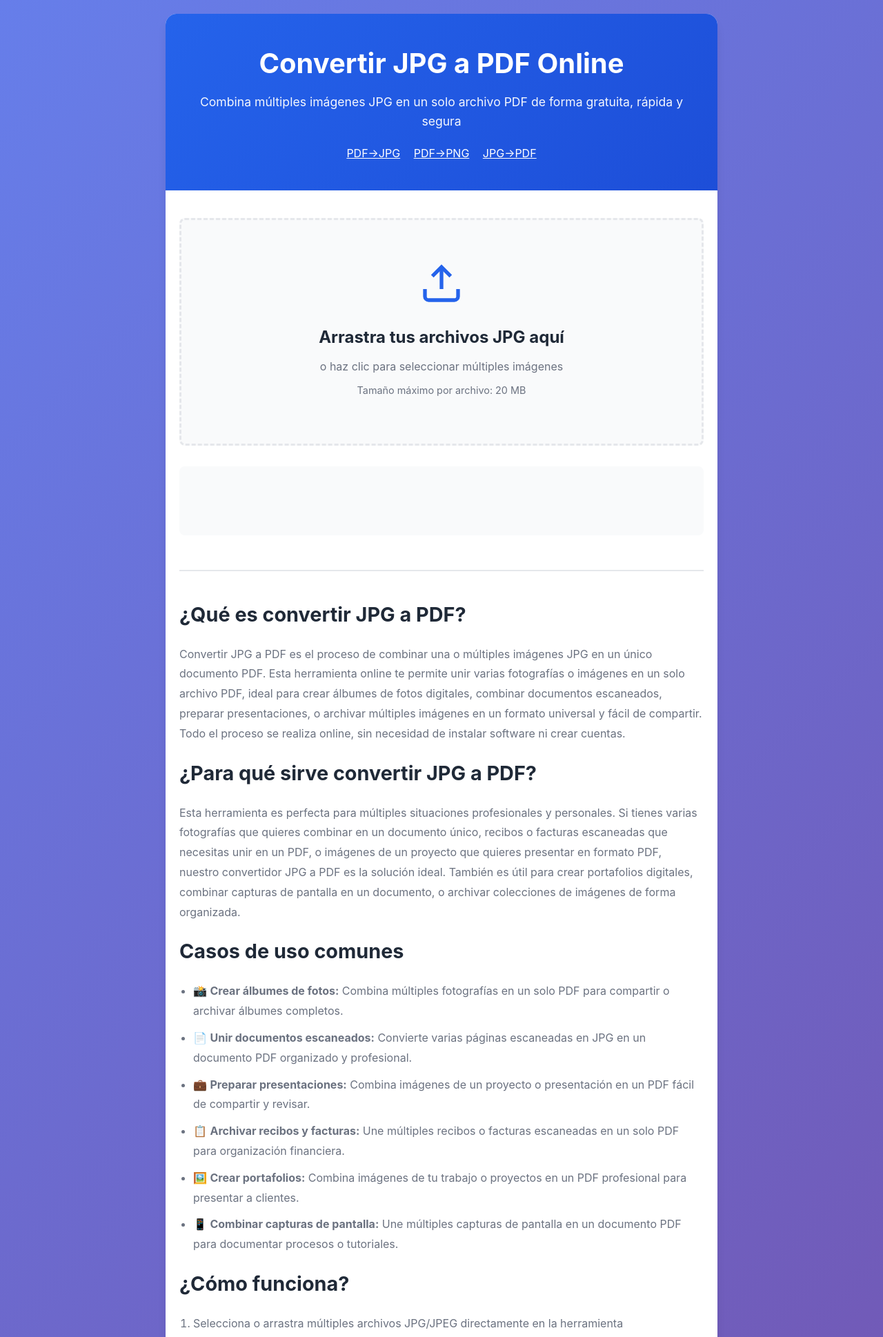
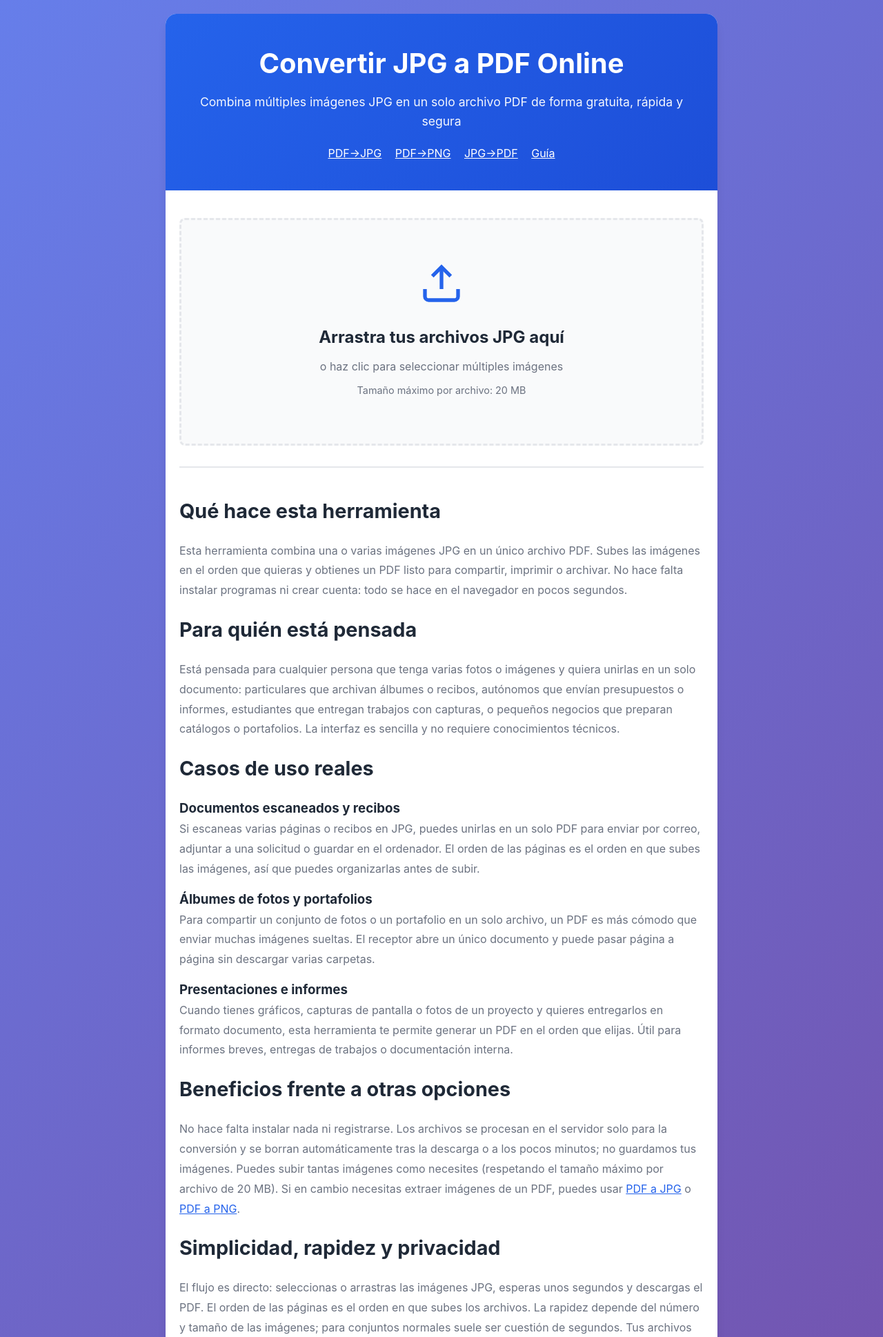
Before and after one commit to fixaconsultoria/pdf-to-jpg-converter, a Flask app: page /jpg-a-pdf in a window 1280 px wide. Shown: the top 1938 px of the page at 69% size. Run offline with Flask 3, Linux system fonts and the light colour scheme.

Commit message:
Update jpg_to_pdf.html

```diff
--- a/templates/jpg_to_pdf.html
+++ b/templates/jpg_to_pdf.html
@@ -14,8 +14,6 @@
     <link rel="icon" type="image/png" href="{{ url_for('static', filename='favicon.png') }}">
     <link rel="apple-touch-icon" href="{{ url_for('static', filename='favicon.png') }}">
 
-    <!-- Google AdSense - Reemplazar ca-pub-XXXXXXXXXX con tu Publisher ID real -->
-    <script async src="https://pagead2.googlesyndication.com/pagead/js/adsbygoogle.js?client=ca-pub-XXXXXXXXXX" crossorigin="anonymous"></script>
     <link rel="stylesheet" href="{{ url_for('static', filename='css/style.css') }}">
 </head>
 <body>
@@ -26,7 +24,8 @@
             <nav style="margin-top: 20px;">
                 <a href="/pdf-a-jpg" style="color: white; text-decoration: underline; margin-right: 15px;">PDF→JPG</a>
                 <a href="/pdf-a-png" style="color: white; text-decoration: underline; margin-right: 15px;">PDF→PNG</a>
-                <a href="/jpg-a-pdf" style="color: white; text-decoration: underline;">JPG→PDF</a>
+                <a href="/jpg-a-pdf" style="color: white; text-decoration: underline; margin-right: 15px;">JPG→PDF</a>
+                <a href="/como-convertir-pdf" style="color: white; text-decoration: underline;">Guía</a>
             </nav>
         </header>
 
@@ -83,76 +82,57 @@
                 </div>
             </div>
 
-            <!-- Google AdSense - Banner superior -->
-            <div class="ad-container" style="margin: 30px 0; text-align: center; min-height: 100px;">
-                <ins class="adsbygoogle"
-                     style="display:block"
-                     data-ad-client="ca-pub-XXXXXXXXXX"
-                     data-ad-slot="XXXXXXXXXX"
-                     data-ad-format="auto"
-                     data-full-width-responsive="true"></ins>
-                <script>
-                     (adsbygoogle = window.adsbygoogle || []).push({});
-                </script>
-            </div>
-
-            <div class="info-section">
-                <h2>¿Qué es convertir JPG a PDF?</h2>
+            <div class="info-section" style="max-width: 800px; margin: 30px auto 0;">
+                <h2>Qué hace esta herramienta</h2>
                 <p style="color: var(--text-secondary); line-height: 1.8; margin-bottom: 20px;">
-                    Convertir JPG a PDF es el proceso de combinar una o múltiples imágenes JPG en un único documento PDF. Esta herramienta online te permite unir varias fotografías o imágenes en un solo archivo PDF, ideal para crear álbumes de fotos digitales, combinar documentos escaneados, preparar presentaciones, o archivar múltiples imágenes en un formato universal y fácil de compartir. Todo el proceso se realiza online, sin necesidad de instalar software ni crear cuentas.
+                    Esta herramienta combina una o varias imágenes JPG en un único archivo PDF. Subes las imágenes en el orden que quieras y obtienes un PDF listo para compartir, imprimir o archivar. No hace falta instalar programas ni crear cuenta: todo se hace en el navegador en pocos segundos.
                 </p>
 
-                <h2>¿Para qué sirve convertir JPG a PDF?</h2>
+                <h2>Para quién está pensada</h2>
                 <p style="color: var(--text-secondary); line-height: 1.8; margin-bottom: 20px;">
-                    Esta herramienta es perfecta para múltiples situaciones profesionales y personales. Si tienes varias fotografías que quieres combinar en un documento único, recibos o facturas escaneadas que necesitas unir en un PDF, o imágenes de un proyecto que quieres presentar en formato PDF, nuestro convertidor JPG a PDF es la solución ideal. También es útil para crear portafolios digitales, combinar capturas de pantalla en un documento, o archivar colecciones de imágenes de forma organizada.
+                    Está pensada para cualquier persona que tenga varias fotos o imágenes y quiera unirlas en un solo documento: particulares que archivan álbumes o recibos, autónomos que envían presupuestos o informes, estudiantes que entregan trabajos con capturas, o pequeños negocios que preparan catálogos o portafolios. La interfaz es sencilla y no requiere conocimientos técnicos.
                 </p>
 
-                <h2>Casos de uso comunes</h2>
-                <ul class="features-list" style="margin-bottom: 20px;">
-                    <li>📸 <strong>Crear álbumes de fotos:</strong> Combina múltiples fotografías en un solo PDF para compartir o archivar álbumes completos.</li>
-                    <li>📄 <strong>Unir documentos escaneados:</strong> Convierte varias páginas escaneadas en JPG en un documento PDF organizado y profesional.</li>
-                    <li>💼 <strong>Preparar presentaciones:</strong> Combina imágenes de un proyecto o presentación en un PDF fácil de compartir y revisar.</li>
-                    <li>📋 <strong>Archivar recibos y facturas:</strong> Une múltiples recibos o facturas escaneadas en un solo PDF para organización financiera.</li>
-                    <li>🖼️ <strong>Crear portafolios:</strong> Combina imágenes de tu trabajo o proyectos en un PDF profesional para presentar a clientes.</li>
-                    <li>📱 <strong>Combinar capturas de pantalla:</strong> Une múltiples capturas de pantalla en un documento PDF para documentar procesos o tutoriales.</li>
-                </ul>
+                <h2>Casos de uso reales</h2>
+                <h3>Documentos escaneados y recibos</h3>
+                <p style="color: var(--text-secondary); line-height: 1.8; margin-bottom: 15px;">
+                    Si escaneas varias páginas o recibos en JPG, puedes unirlas en un solo PDF para enviar por correo, adjuntar a una solicitud o guardar en el ordenador. El orden de las páginas es el orden en que subes las imágenes, así que puedes organizarlas antes de subir.
+                </p>
+                <h3>Álbumes de fotos y portafolios</h3>
+                <p style="color: var(--text-secondary); line-height: 1.8; margin-bottom: 15px;">
+                    Para compartir un conjunto de fotos o un portafolio en un solo archivo, un PDF es más cómodo que enviar muchas imágenes sueltas. El receptor abre un único documento y puede pasar página a página sin descargar varias carpetas.
+                </p>
+                <h3>Presentaciones e informes</h3>
+                <p style="color: var(--text-secondary); line-height: 1.8; margin-bottom: 20px;">
+                    Cuando tienes gráficos, capturas de pantalla o fotos de un proyecto y quieres entregarlos en formato documento, esta herramienta te permite generar un PDF en el orden que elijas. Útil para informes breves, entregas de trabajos o documentación interna.
+                </p>
 
-                <h2>¿Cómo funciona?</h2>
-                <ol class="steps-list">
-                    <li>Selecciona o arrastra múltiples archivos JPG/JPEG directamente en la herramienta</li>
-                    <li>Espera a que se procese la conversión automáticamente</li>
-                    <li>Descarga el archivo PDF con todas las imágenes combinadas en orden</li>
-                </ol>
+                <h2>Beneficios frente a otras opciones</h2>
+                <p style="color: var(--text-secondary); line-height: 1.8; margin-bottom: 20px;">
+                    No hace falta instalar nada ni registrarse. Los archivos se procesan en el servidor solo para la conversión y se borran automáticamente tras la descarga o a los pocos minutos; no guardamos tus imágenes. Puedes subir tantas imágenes como necesites (respetando el tamaño máximo por archivo de 20 MB). Si en cambio necesitas extraer imágenes de un PDF, puedes usar <a href="/pdf-a-jpg" style="color: var(--primary-color);">PDF a JPG</a> o <a href="/pdf-a-png" style="color: var(--primary-color);">PDF a PNG</a>.
+                </p>
 
-                <h2>Características principales</h2>
-                <ul class="features-list">
-                    <li>✅ Combina múltiples imágenes JPG en un solo documento PDF de forma rápida y sencilla</li>
-                    <li>✅ Soporta archivos JPG y JPEG de cualquier tamaño y resolución</li>
-                    <li>✅ Sin límite de imágenes, puedes combinar tantas como necesites en un solo PDF</li>
-                    <li>✅ Completamente gratuito y sin necesidad de registro o creación de cuenta</li>
-                    <li>✅ Procesamiento rápido y seguro, tus archivos se eliminan automáticamente después de la conversión</li>
-                    <li>✅ Compatible con todos los navegadores modernos y dispositivos móviles</li>
-                    <li>✅ No requiere instalación de software, todo se procesa online en la nube</li>
-                    <li>✅ Mantiene el orden de las imágenes según cómo las selecciones o subas</li>
-                </ul>
+                <h2>Simplicidad, rapidez y privacidad</h2>
+                <p style="color: var(--text-secondary); line-height: 1.8; margin-bottom: 20px;">
+                    El flujo es directo: seleccionas o arrastras las imágenes JPG, esperas unos segundos y descargas el PDF. El orden de las páginas es el orden en que subes los archivos. La rapidez depende del número y tamaño de las imágenes; para conjuntos normales suele ser cuestión de segundos. Tus archivos no se almacenan ni se comparten; se eliminan tras la conversión.
+                </p>
 
-                <h2>Ventajas de usar nuestra herramienta online</h2>
-                <p style="color: var(--text-secondary); line-height: 1.8; margin-bottom: 20px;">
-                    A diferencia de programas de escritorio que requieren instalación y pueden ser complicados de usar, nuestra herramienta de conversión JPG a PDF funciona completamente en tu navegador. Puedes seleccionar múltiples imágenes a la vez, arrastrarlas directamente, y obtener tu PDF en segundos. No necesitas crear cuentas, preocuparte por actualizaciones, o aprender software complejo. Simplemente sube tus imágenes JPG y obtén tu PDF combinado de forma instantánea. Todos los archivos se procesan de forma segura y se eliminan automáticamente para proteger tu privacidad.
+                <h2>Otras herramientas disponibles</h2>
+                <div style="display: grid; grid-template-columns: repeat(auto-fit, minmax(250px, 1fr)); gap: 20px; margin: 20px 0;">
+                    <div style="padding: 20px; background: var(--bg-secondary); border-radius: var(--border-radius); border: 2px solid var(--primary-color);">
+                        <h3 style="margin-bottom: 10px; color: var(--primary-color);">PDF → JPG</h3>
+                        <p style="color: var(--text-secondary); margin-bottom: 15px;">Convierte cada página de un PDF en imagen JPG.</p>
+                        <a href="/pdf-a-jpg" style="display: inline-block; padding: 10px 20px; background: var(--primary-color); color: white; text-decoration: none; border-radius: 5px; font-weight: 600;">Usar herramienta</a>
+                    </div>
+                    <div style="padding: 20px; background: var(--bg-secondary); border-radius: var(--border-radius); border: 2px solid var(--primary-color);">
+                        <h3 style="margin-bottom: 10px; color: var(--primary-color);">PDF → PNG</h3>
+                        <p style="color: var(--text-secondary); margin-bottom: 15px;">Convierte PDFs a PNG sin compresión para máxima calidad.</p>
+                        <a href="/pdf-a-png" style="display: inline-block; padding: 10px 20px; background: var(--primary-color); color: white; text-decoration: none; border-radius: 5px; font-weight: 600;">Usar herramienta</a>
+                    </div>
+                </div>
+                <p style="color: var(--text-secondary); line-height: 1.8; margin-top: 20px;">
+                    <a href="/como-convertir-pdf" style="color: var(--primary-color);">Guía completa: cómo convertir PDF e imágenes</a>
                 </p>
-            </div>
-
-            <!-- Google AdSense - Banner inferior -->
-            <div class="ad-container" style="margin: 30px 0; text-align: center; min-height: 100px;">
-                <ins class="adsbygoogle"
-                     style="display:block"
-                     data-ad-client="ca-pub-XXXXXXXXXX"
-                     data-ad-slot="XXXXXXXXXX"
-                     data-ad-format="auto"
-                     data-full-width-responsive="true"></ins>
-                <script>
-                     (adsbygoogle = window.adsbygoogle || []).push({});
-                </script>
             </div>
         </main>
 
@@ -168,7 +148,8 @@
                 <nav style="margin-top: 20px; padding-top: 20px; border-top: 1px solid var(--border-color);">
                     <a href="/privacy-policy" style="color: var(--text-secondary); text-decoration: underline; margin-right: 15px;">Política de Privacidad</a>
                     <a href="/terms" style="color: var(--text-secondary); text-decoration: underline; margin-right: 15px;">Términos de Servicio</a>
-                    <a href="/contact" style="color: var(--text-secondary); text-decoration: underline;">Contacto</a>
+                    <a href="/contact" style="color: var(--text-secondary); text-decoration: underline; margin-right: 15px;">Contacto</a>
+                    <a href="/como-convertir-pdf" style="color: var(--text-secondary); text-decoration: underline;">Cómo convertir PDF</a>
                 </nav>
                 <p class="copyright">
                     © 2024 - PDF Simple Convert - Herramientas de Conversión Online
```
